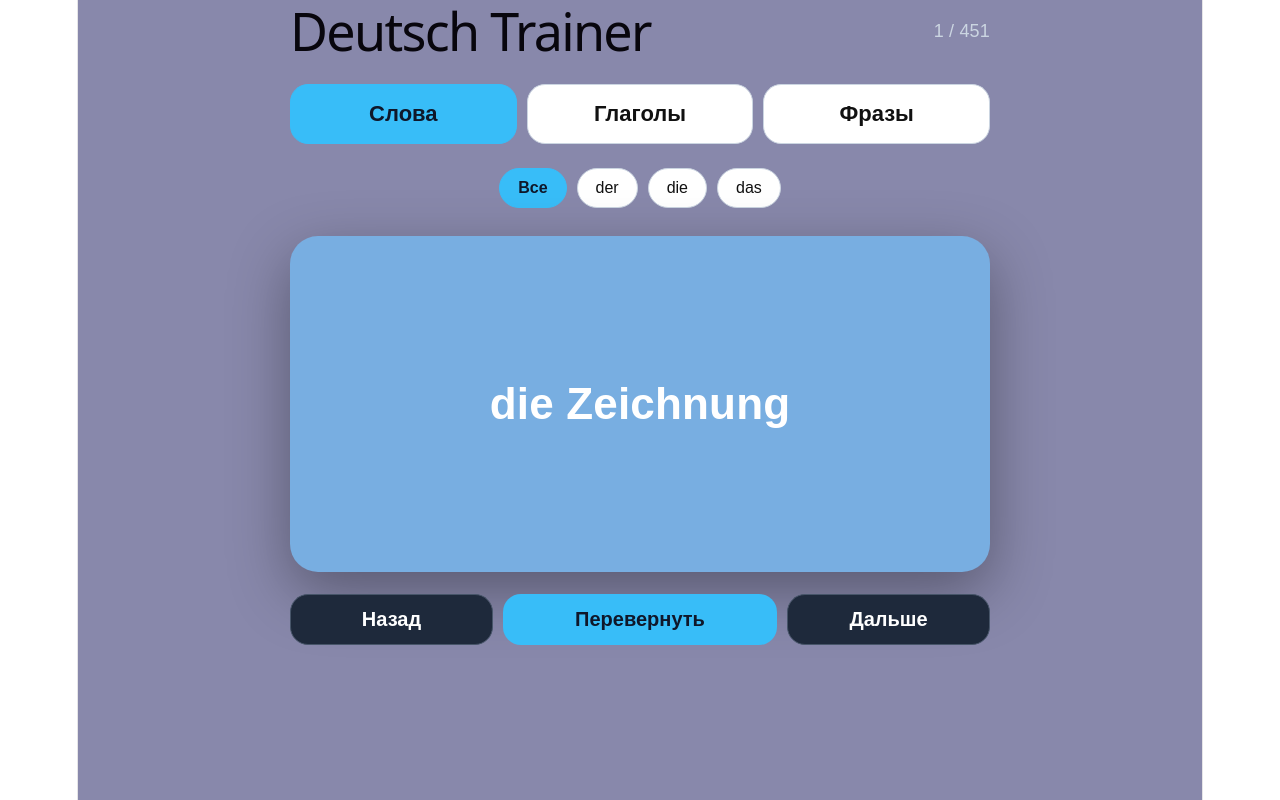
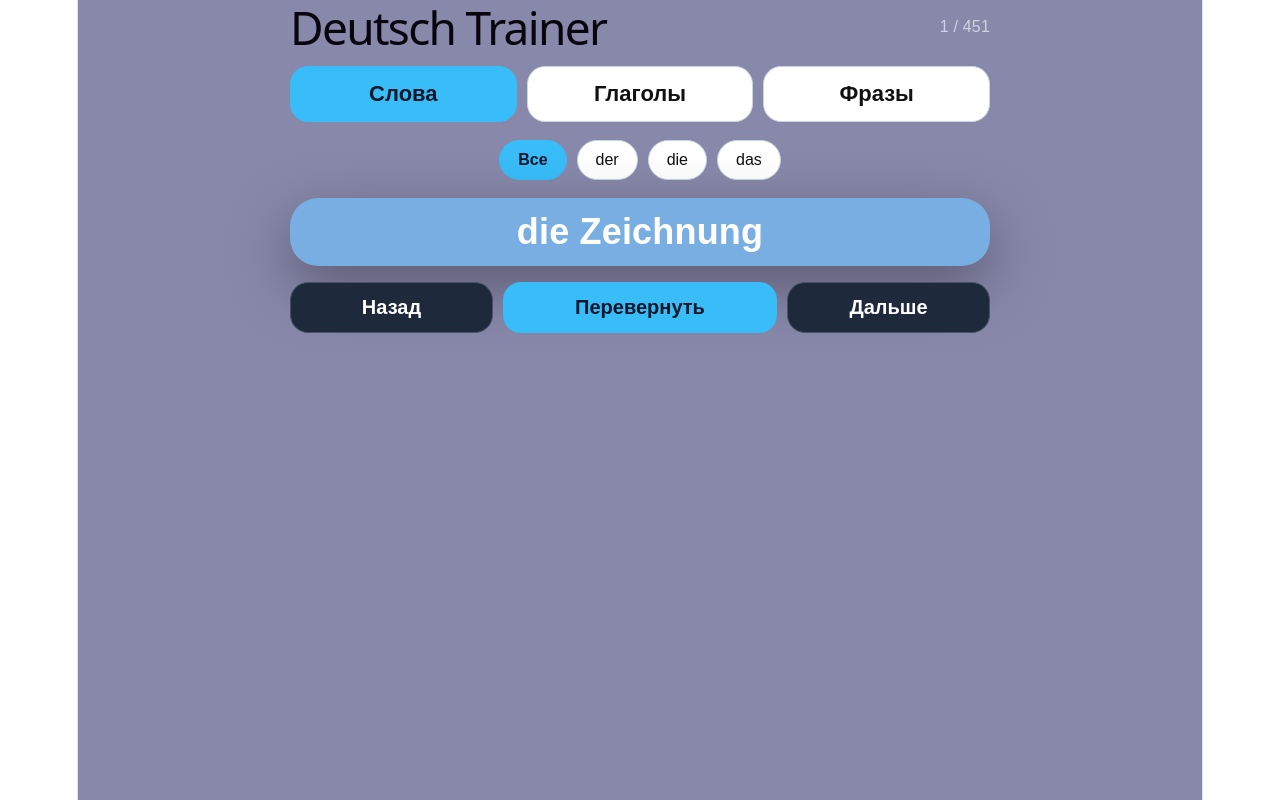
Before and after one commit to Anastasiia21/deutsch-trainer, a React (Vite) app: page / in a window 1280 px wide. Built offline with nearby package versions, Linux system fonts and the light colour scheme.

Commit message:
fix: reduce card text size on laptop

```diff
--- a/src/App.jsx
+++ b/src/App.jsx
@@ -273,11 +273,11 @@ const styles = {
   background: "#8888ab",
   color: "white",
   fontFamily: "Arial, sans-serif",
-  padding: "18px 14px 18px",
+  padding: "14px 14px 14px",
   boxSizing: "border-box",
   display: "flex",
   flexDirection: "column",
-  overflow: "hidden",
+  overflowY: "auto",
 },
 
 content: {
@@ -301,19 +301,19 @@ content: {
   header: {
   width: "100%",
   maxWidth: 700,
-  margin: "0 auto 20px",
+  margin: "0 auto 12px",
   display: "flex",
   justifyContent: "space-between",
   alignItems: "center",
 },
 
   title: {
-    fontSize: "clamp(24px, 5vw, 52px)",
+    fontSize: "clamp(24px, 4.5vw, 46px)",
     margin: 0,
   },
 
   counter: {
-    fontSize: 18,
+    fontSize: 16,
     color: "#cbd5e1",
     margin: 0,
   },
@@ -321,14 +321,14 @@ content: {
   modeButtons: {
   width: "100%",
   maxWidth: 700,
-  margin: "20px auto 24px",
+  margin: "14px auto 18px",
   display: "grid",
   gridTemplateColumns: "1fr 1fr 1fr",
   gap: 10,
 },
 
 modeButton: {
-   padding: "16px 18px",
+   padding: "14px 16px",
   borderRadius: 18,
   border: "1px solid #cbd5e1",
   background: "white",
@@ -340,7 +340,7 @@ modeButton: {
 },
 
 activeModeButton: {
-  padding: "16px 18px",
+  padding: "14px 16px",
   borderRadius: 18,
   border: "1px solid #38bdf8",
   background: "#38bdf8",
@@ -354,7 +354,7 @@ activeModeButton: {
 articleButtons: {
   width: "100%",
   maxWidth: 700,
-  margin: "0 auto 28px",
+  margin: "0 auto 18px",
   display: "flex",
   gap: 10,
   flexWrap: "wrap",
@@ -386,7 +386,7 @@ activeArticleButton: {
   card: {
   width: "100%",
   maxWidth: 700,
-  minHeight: "42svh",
+  minHeight: "auto",
   margin: "0 auto",
   background: "#78aee1",
   borderRadius: 28,
@@ -396,14 +396,14 @@ activeArticleButton: {
   justifyContent: "center",
   alignItems: "center",
   textAlign: "center",
-  padding: 20,
+  padding: 14,
   cursor: "pointer",
   boxSizing: "border-box",
 },
 
 
 mainWord: {
-  fontSize: "clamp(32px, 6vw, 44px)",
+  fontSize: "clamp(26px, 5vw, 36px)",
   fontWeight: 800,
   lineHeight: 1.1,
   color: "white",
@@ -411,12 +411,12 @@ mainWord: {
 
 hint: {
   marginTop: 14,
-  fontSize: 20,
+  fontSize: 17,
   color: "#4b515a",
 },
 
 infoBox: {
-  marginTop: 40,
+  marginTop: 28,
   display: "grid",
   gridTemplateColumns: "1fr 1fr",
   gap: 20,
@@ -430,18 +430,18 @@ smallLabel: {
 },
 
 infoText: {
-  fontSize: 30,
+  fontSize: 24,
   fontWeight: 700,
   margin: 0,
   color: "white",
 },
 
 verbBox: {
-  marginTop: 26,
+  marginTop: 18,
   width: "100%",
   maxWidth: 420,
   display: "grid",
-  gap: 8,
+  gap: 6,
 },
 
 verbRow: {
@@ -449,8 +449,8 @@ verbRow: {
   justifyContent: "space-between",
   background: "rgba(255,255,255,0.35)",
   borderRadius: 14,
-  padding: "8px 14px",
-  fontSize: 20,
+  padding: "7px 14px",
+  fontSize: 17,
 },
 
 person: {
@@ -464,23 +464,23 @@ form: {
 },
 
 exampleBox: {
-  marginTop: 24,
+  marginTop: 18,
   background: "rgba(255,255,255,0.35)",
   borderRadius: 18,
-  padding: 16,
+  padding: 14,
   width: "100%",
   maxWidth: 520,
 },
 
 exampleDe: {
-  fontSize: 22,
+  fontSize: 16,
   fontWeight: 800,
   margin: "0 0 8px",
   color: "#0f172a",
 },
 
 exampleRu: {
-  fontSize: 18,
+  fontSize: 16,
   margin: 0,
   color: "#1f2937",
 },
@@ -488,7 +488,7 @@ exampleRu: {
 buttons: {
   width: "100%",
   maxWidth: 700,
-  margin: "22px auto 0",
+  margin: "16px auto 0",
   display: "grid",
   gridTemplateColumns: "1fr 1.35fr 1fr",
   gap: 10,
@@ -530,7 +530,7 @@ caseBox: {
 
 levelButtons: {
   maxWidth: 700,
-  margin: "0 auto 24px",
+  margin: "0 auto 16px",
   display: "flex",
   gap: 10,
   flexWrap: "wrap",
```
